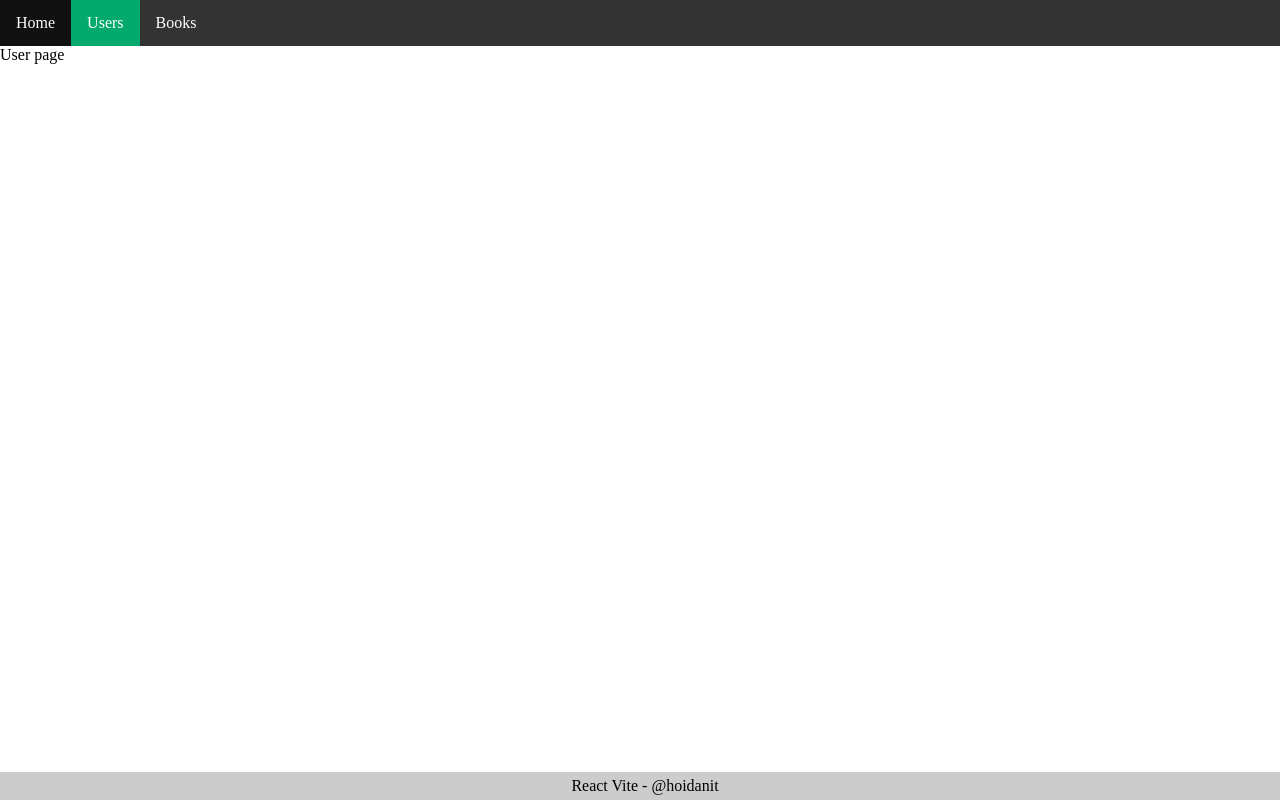
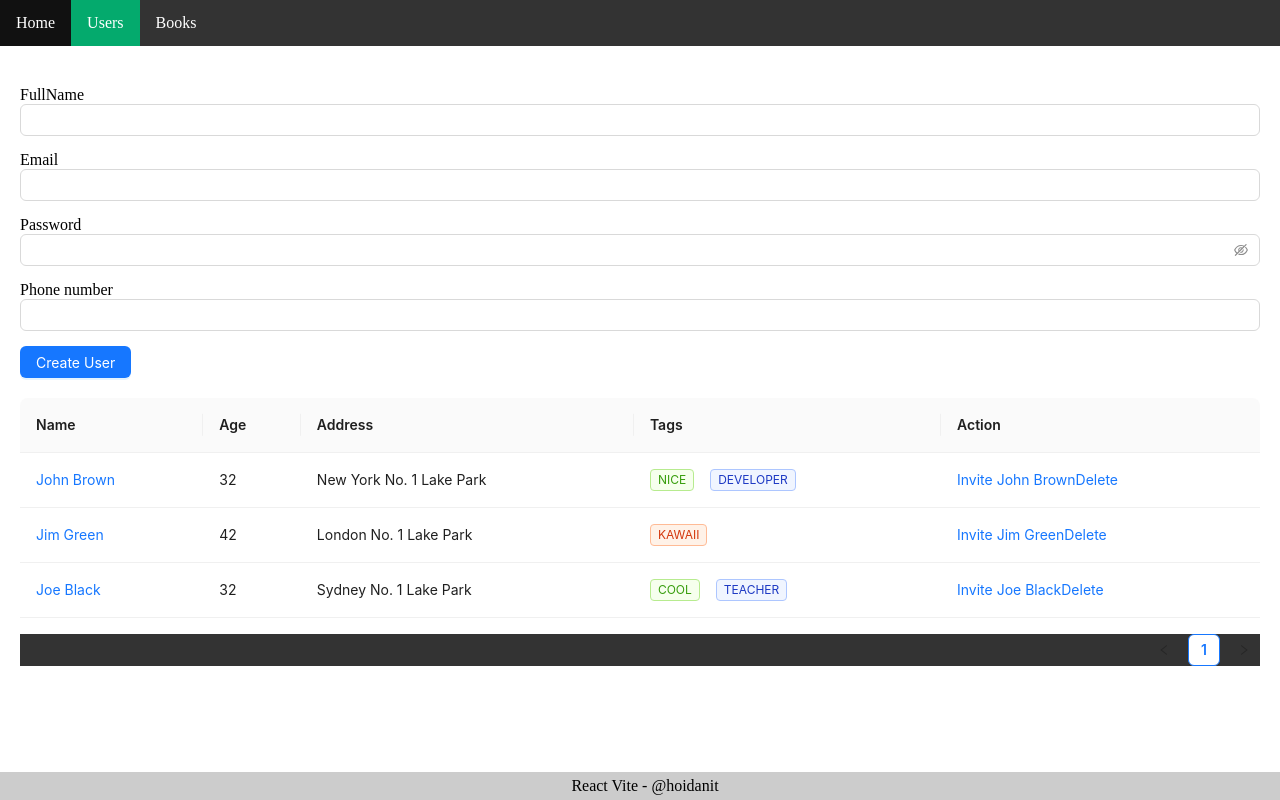
Before and after one commit to loan4004/react-vite-hoidanit, a React (Vite) app: page /users in a window 1280 px wide. Built offline with nearby package versions, Linux system fonts and the light colour scheme.

Commit message:
video 66

```diff
--- a/package.json
+++ b/package.json
@@ -15,6 +15,8 @@
     "preview": "vite preview"
   },
   "dependencies": {
+    "@ant-design/icons": "5.3.7",
+    "antd": "5.18.1",
     "react": "18.3.1",
     "react-dom": "18.3.1",
     "react-router-dom": "6.23.1"
--- /dev/null
+++ b/src/components/user/user.form.jsx
@@ -0,0 +1,30 @@
+import { Button, Input } from 'antd';
+const UserForm = () => {
+    return (
+        <div className="user-form" style={{ margin: "20px 0" }}>
+            <div style={{ display: "flex", gap: "15px", flexDirection: "column" }}>
+                <div>
+                    <span>FullName</span>
+                    <Input />
+                </div>
+                <div>
+                    <span>Email</span>
+                    <Input />
+                </div>
+                <div>
+                    <span>Password</span>
+                    <Input.Password />
+                </div>
+                <div>
+                    <span>Phone number</span>
+                    <Input />
+                </div>
+                <div>
+                    <Button type="primary" > Create User </Button>
+                </div>
+            </div>
+        </div>
+    )
+}
+
+export default UserForm;
--- /dev/null
+++ b/src/components/user/user.table.jsx
@@ -0,0 +1,85 @@
+import { Flex, Space, Table, Tag } from 'antd';
+
+
+
+const UserTable = () => {
+    const columns = [
+        {
+            title: 'Name',
+            dataIndex: 'name',
+            key: 'name',
+            render: text => <a>{text}</a>,
+        },
+        {
+            title: 'Age',
+            dataIndex: 'age',
+            key: 'age',
+        },
+        {
+            title: 'Address',
+            dataIndex: 'address',
+            key: 'address',
+        },
+        {
+            title: 'Tags',
+            key: 'tags',
+            dataIndex: 'tags',
+            render: (_, { tags }) => (
+                <Flex gap="small" align="center" wrap>
+                    {tags.map(tag => {
+                        let color = tag.length > 5 ? 'geekblue' : 'green';
+                        if (tag === 'kawaii') {
+                            color = 'volcano';
+                        }
+                        return (
+                            <Tag color={color} key={tag}>
+                                {tag.toUpperCase()}
+                            </Tag>
+                        );
+                    })}
+                </Flex>
+
+            ),
+        },
+        {
+            title: 'Action',
+            key: 'action',
+            render: (_, record) => (
+                <Space size="medium">
+                    <a>Invite {record.name}</a>
+                    <a>Delete</a>
+                </Space>
+            ),
+        },
+    ];
+    const data = [
+        {
+            key: '1',
+            name: 'John Brown',
+            age: 32,
+            address: 'New York No. 1 Lake Park',
+            tags: ['nice', 'developer'],
+        },
+        {
+            key: '2',
+            name: 'Jim Green',
+            age: 42,
+            address: 'London No. 1 Lake Park',
+            tags: ['kawaii'],
+        },
+        {
+            key: '3',
+            name: 'Joe Black',
+            age: 32,
+            address: 'Sydney No. 1 Lake Park',
+            tags: ['cool', 'teacher'],
+        },
+    ];
+
+    return (
+        <Table columns={columns} dataSource={data} />
+    )
+
+}
+
+export default UserTable;
--- a/src/pages/user.jsx
+++ b/src/pages/user.jsx
@@ -1,7 +1,13 @@
+import UserForm from "../components/user/user.form";
+import UserTable from "../components/user/user.table";
 
 const UserPage = () => {
     return (
-        <div>User page</div>
+
+        <div style={{ padding: " 20px" }}>
+            <UserForm />
+            <UserTable />
+        </div>
 
     )
 }
```
Also changed, not shown: 1 other file (tests, documents, lock files or other folders).
